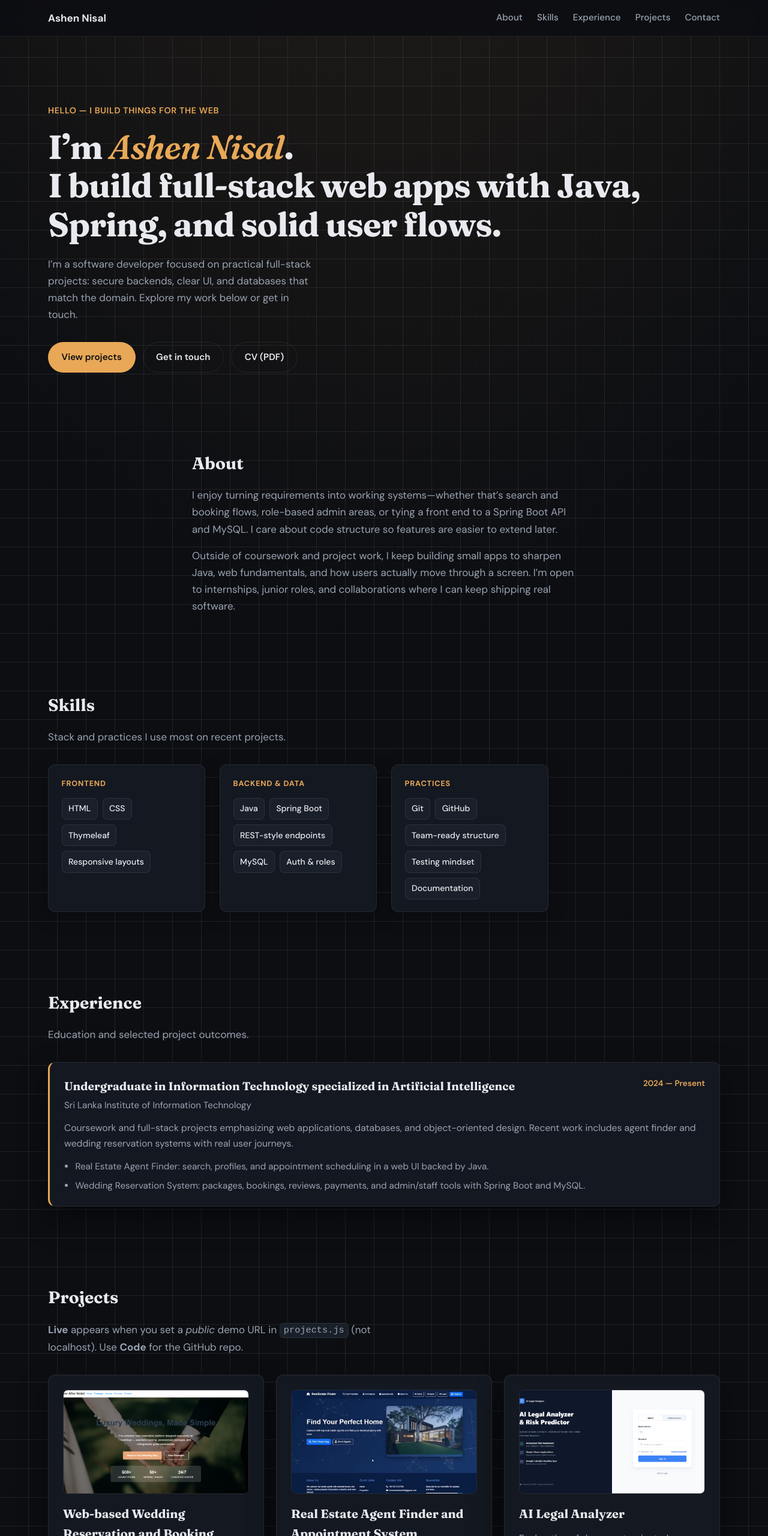
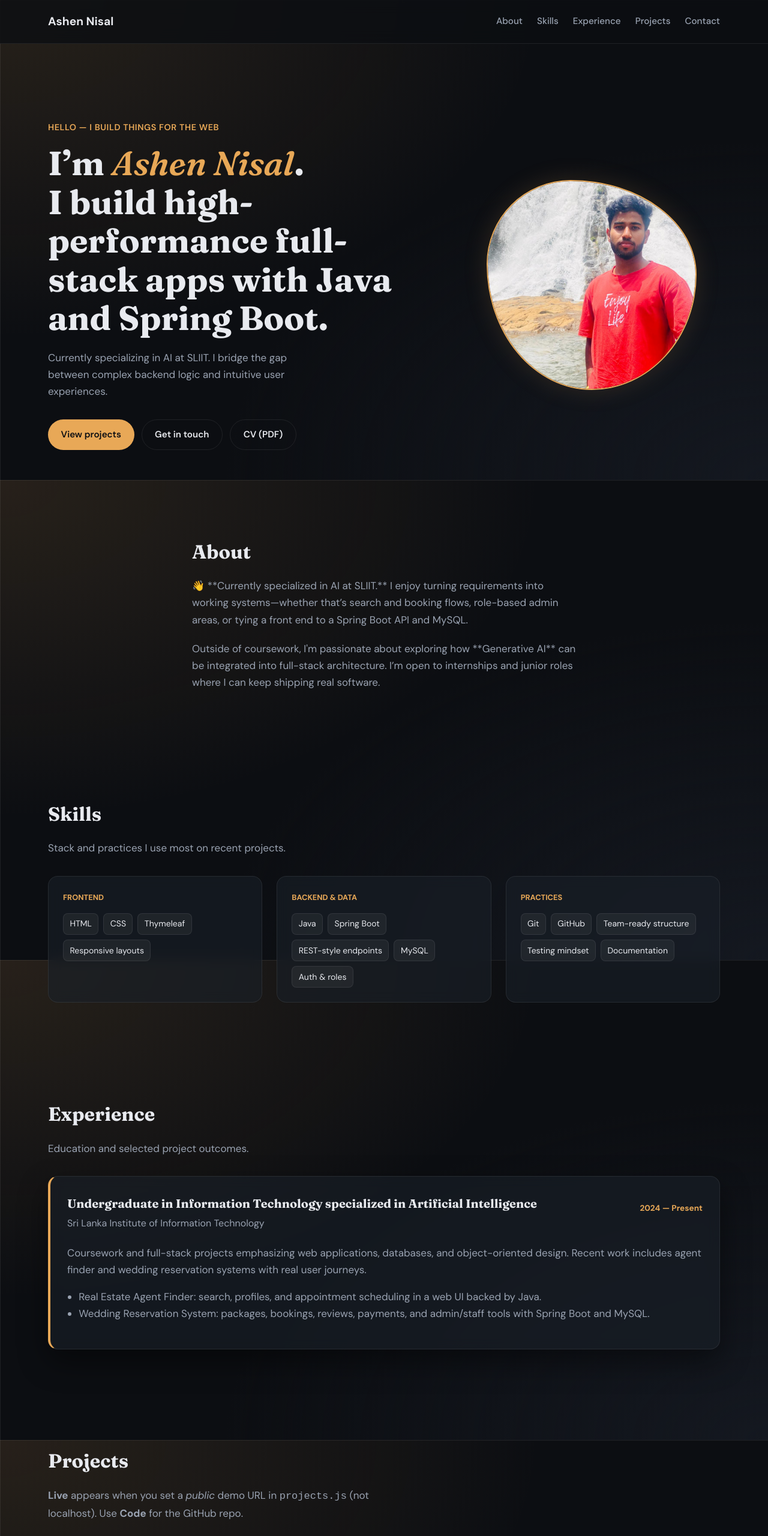
Before and after one commit to Ashennisal/portfolio, a plain HTML site: page index.html in a window 1280 px wide. Shown: the top 2560 px of the page at 60% size. Drawn offline with Linux system fonts and the light colour scheme.

Commit message:
UI Facelift: Added morphing photo and mesh background

```diff
--- a/content.js
+++ b/content.js
@@ -4,15 +4,14 @@ window.PORTFOLIO_SITE = {
   cvUrl: "cv.pdf",
 
   name: "Ashen Nisal",
-  tagline: "I build full-stack web apps with Java, Spring, and solid user flows.",
+  tagline: "I build high-performance full-stack apps with Java and Spring Boot.",
   heroEyebrow: "Hello — I build things for the web",
-  heroLead:
-    "I’m a software developer focused on practical full-stack projects: secure backends, clear UI, and databases that match the domain. Explore my work below or get in touch.",
+  heroLead: "Currently specializing in AI at SLIIT. I bridge the gap between complex backend logic and intuitive user experiences.",
 
   about: {
     paragraphs: [
-      "I enjoy turning requirements into working systems—whether that’s search and booking flows, role-based admin areas, or tying a front end to a Spring Boot API and MySQL. I care about code structure so features are easier to extend later.",
-      "Outside of coursework and project work, I keep building small apps to sharpen Java, web fundamentals, and how users actually move through a screen. I’m open to internships, junior roles, and collaborations where I can keep shipping real software.",
+      "👋 **Currently specialized in AI at SLIIT.** I enjoy turning requirements into working systems—whether that’s search and booking flows, role-based admin areas, or tying a front end to a Spring Boot API and MySQL.",
+      "Outside of coursework, I'm passionate about exploring how **Generative AI** can be integrated into full-stack architecture. I’m open to internships and junior roles where I can keep shipping real software."
     ],
   },
 
--- a/index.html
+++ b/index.html
@@ -1,17 +1,14 @@
 <!DOCTYPE html>
 <html lang="en">
+
 <head>
   <meta charset="UTF-8" />
   <meta name="viewport" content="width=device-width, initial-scale=1.0" />
-    <meta
-      name="description"
-      content="Ashen Nisal — IT undergraduate (AI specialization) at SLIIT. Full-stack portfolio: Java, Spring Boot, MySQL, and web projects."
-    />
+  <meta name="description"
+    content="Ashen Nisal — IT undergraduate (AI specialization) at SLIIT. Full-stack portfolio: Java, Spring Boot, MySQL, and web projects." />
   <meta property="og:title" content="Ashen Nisal — Portfolio" />
-    <meta
-      property="og:description"
-      content="Undergraduate in Information Technology (AI) at SLIIT. Full-stack projects with Spring Boot, Java, MySQL, and modern web front ends."
-    />
+  <meta property="og:description"
+    content="Undergraduate in Information Technology (AI) at SLIIT. Full-stack projects with Spring Boot, Java, MySQL, and modern web front ends." />
   <meta property="og:type" content="website" />
   <meta name="theme-color" content="#0c0e12" />
   <link rel="icon" href="favicon.svg" type="image/svg+xml" />
@@ -20,10 +17,10 @@
   <link rel="preconnect" href="https://fonts.gstatic.com" crossorigin />
   <link
     href="https://fonts.googleapis.com/css2?family=DM+Sans:ital,opsz,wght@0,9..40,400;0,9..40,500;0,9..40,600;0,9..40,700;1,9..40,400&family=Fraunces:ital,opsz,wght@0,9..144,600;0,9..144,700;1,9..144,600&display=swap"
-      rel="stylesheet"
-    />
+    rel="stylesheet" />
   <link rel="stylesheet" href="styles.css" />
 </head>
+
 <body>
   <a class="skip-link" href="#main">Skip to content</a>
   <header class="site-header">
@@ -41,7 +38,8 @@
 
   <main id="main">
     <section class="hero" aria-labelledby="hero-heading">
-        <div class="container">
+      <div class="container hero-grid">
+        <div class="hero-content">
           <p class="hero-eyebrow" id="hero-eyebrow"></p>
           <h1 class="hero-title" id="hero-heading">
             I’m <span class="hero-name" id="hero-name"></span>.<br />
@@ -52,6 +50,10 @@
             <a class="btn btn-primary" href="#projects">View projects</a>
             <a class="btn btn-ghost" href="#contact">Get in touch</a>
             <span id="hero-cv-slot" class="hero-cv-slot"></span>
+          </div>
+        </div>
+        <div class="hero-image-container">
+          <img src="images/your-photo.jpg" alt="Ashen Nisal" class="hero-photo">
         </div>
       </div>
     </section>
@@ -83,7 +85,8 @@
       <div class="container">
         <h2 class="section-title" id="projects-heading">Projects</h2>
         <p class="section-intro">
-            <strong>Live</strong> appears when you set a <em>public</em> demo URL in <code>projects.js</code> (not localhost). Use <strong>Code</strong> for the GitHub repo.
+          <strong>Live</strong> appears when you set a <em>public</em> demo URL in <code>projects.js</code> (not
+          localhost). Use <strong>Code</strong> for the GitHub repo.
         </p>
         <div id="project-grid" class="project-grid" aria-live="polite"></div>
         <p id="projects-error" class="projects-error hidden" role="alert"></p>
@@ -109,4 +112,5 @@
   <script src="projects.js"></script>
   <script src="app.js"></script>
 </body>
+
 </html>
--- a/styles.css
+++ b/styles.css
@@ -1,13 +1,14 @@
 :root {
   --bg: #0c0e12;
   --bg-elevated: #141820;
-  --surface: #1a2029;
+  --surface: rgba(26, 32, 41, 0.6);
+  /* Translucent for Glassmorphism */
   --border: rgba(255, 255, 255, 0.08);
   --text: #e8eaef;
   --text-muted: #9aa3b2;
   --accent: #e8a857;
   --accent-soft: rgba(232, 168, 87, 0.15);
-  --radius: 12px;
+  --radius: 16px;
   --font-sans: "DM Sans", system-ui, sans-serif;
   --font-display: "Fraunces", Georgia, serif;
   --shadow: 0 20px 50px rgba(0, 0, 0, 0.45);
@@ -31,31 +32,37 @@ body {
   line-height: 1.65;
   color: var(--text);
   background-color: var(--bg);
+  /* Dynamic Mesh + Grid Background */
   background-image:
-    radial-gradient(ellipse 80% 50% at 50% -20%, rgba(232, 168, 87, 0.12), transparent),
+    radial-gradient(at 0% 0%, rgba(232, 168, 87, 0.12) 0px, transparent 50%),
+    radial-gradient(at 100% 100%, rgba(20, 24, 32, 1) 0px, transparent 50%),
     linear-gradient(var(--border) 1px, transparent 1px),
     linear-gradient(90deg, var(--border) 1px, transparent 1px);
-  background-size: 100% 100%, 48px 48px, 48px 48px;
-  background-position: 0 0, -1px -1px, -1px -1px;
+  background-size: 100% 100%, 100% 100%, 48px 48px, 48px 48px;
+  background-position: 0 0, 0 0, -1px -1px, -1px -1px;
+  background-attachment: fixed;
 }
 
 a {
   color: var(--accent);
   text-decoration-thickness: 1px;
   text-underline-offset: 0.2em;
+  transition: color 0.2s;
 }
 
 a:hover {
   color: #f0be74;
 }
 
-code {
-  font-family: ui-monospace, "Cascadia Code", monospace;
-  font-size: 0.9em;
-  padding: 0.15em 0.4em;
-  border-radius: 6px;
-  background: var(--surface);
-  border: 1px solid var(--border);
+/* --- Layout --- */
+
+.container {
+  width: min(100% - 2.5rem, var(--max));
+  margin-inline: auto;
+}
+
+.narrow {
+  max-width: 640px;
 }
 
 .skip-link {
@@ -73,21 +80,14 @@ code {
   top: 1rem;
 }
 
-.container {
-  width: min(100% - 2.5rem, var(--max));
-  margin-inline: auto;
-}
-
-.narrow {
-  max-width: 640px;
-}
+/* --- Header --- */
 
 .site-header {
   position: sticky;
   top: 0;
-  z-index: 50;
-  background: rgba(12, 14, 18, 0.85);
-  backdrop-filter: blur(10px);
+  z-index: 100;
+  background: rgba(12, 14, 18, 0.8);
+  backdrop-filter: blur(12px);
   border-bottom: 1px solid var(--border);
 }
 
@@ -95,24 +95,20 @@ code {
   display: flex;
   align-items: center;
   justify-content: space-between;
-  padding: 1rem 0;
+  padding: 1.25rem 0;
 }
 
 .logo {
   font-weight: 700;
   color: var(--text);
   text-decoration: none;
-}
-
-.logo:hover {
-  color: var(--accent);
+  font-size: 1.2rem;
 }
 
 .nav {
   display: flex;
   flex-wrap: wrap;
   gap: 1.5rem;
-  justify-content: flex-end;
 }
 
 .nav a {
@@ -126,8 +122,17 @@ code {
   color: var(--text);
 }
 
+/* --- Hero Section (New 2-Column Grid) --- */
+
 .hero {
-  padding: clamp(3rem, 12vw, 7rem) 0 4rem;
+  padding: clamp(4rem, 12vw, 8rem) 0 4rem;
+}
+
+.hero-grid {
+  display: grid;
+  grid-template-columns: 1.2fr 0.8fr;
+  align-items: center;
+  gap: 3rem;
 }
 
 .hero-eyebrow {
@@ -144,7 +149,6 @@ code {
   font-size: clamp(2.25rem, 5vw, 3.5rem);
   font-weight: 700;
   line-height: 1.15;
-  letter-spacing: -0.02em;
   margin: 0 0 1.25rem;
 }
 
@@ -154,10 +158,37 @@ code {
 }
 
 .hero-lead {
-  max-width: 38ch;
+  max-width: 40ch;
   color: var(--text-muted);
   margin: 0 0 2rem;
 }
+
+.hero-image-container {
+  display: flex;
+  justify-content: center;
+}
+
+.hero-photo {
+  width: 100%;
+  max-width: 350px;
+  aspect-ratio: 1/1;
+  object-fit: cover;
+  border: 2px solid var(--accent);
+  box-shadow: 0 0 40px var(--accent-soft);
+  animation: morphing 10s infinite alternate ease-in-out;
+}
+
+@keyframes morphing {
+  0% {
+    border-radius: 30% 70% 70% 30% / 30% 30% 70% 70%;
+  }
+
+  100% {
+    border-radius: 50% 50% 30% 70% / 50% 60% 40% 50%;
+  }
+}
+
+/* --- Buttons --- */
 
 .hero-actions {
   display: flex;
@@ -174,8 +205,7 @@ code {
   font-weight: 600;
   font-size: 0.95rem;
   text-decoration: none;
-  border: 1px solid transparent;
-  transition: background 0.2s, color 0.2s, border-color 0.2s;
+  transition: all 0.2s ease;
 }
 
 .btn-primary {
@@ -185,28 +215,29 @@ code {
 
 .btn-primary:hover {
   background: #f0be74;
-  color: var(--bg);
+  transform: translateY(-2px);
 }
 
 .btn-ghost {
   background: transparent;
   color: var(--text);
-  border-color: var(--border);
+  border: 1px solid var(--border);
 }
 
 .btn-ghost:hover {
   background: var(--surface);
-  border-color: rgba(255, 255, 255, 0.15);
-  color: var(--text);
+  border-color: var(--accent);
 }
 
+/* --- Sections --- */
+
 .section {
-  padding: 4rem 0;
+  padding: 5rem 0;
 }
 
 .section-title {
   font-family: var(--font-display);
-  font-size: 1.75rem;
+  font-size: 2rem;
   font-weight: 700;
   margin: 0 0 1rem;
 }
@@ -220,36 +251,37 @@ code {
 .about-body p,
 .contact-body p {
   color: var(--text-muted);
-  margin: 0 0 1rem;
+  margin: 0 0 1.25rem;
 }
 
-.about-body p:last-child,
-.contact-body p:last-child {
-  margin-bottom: 0;
-}
+/* --- Skills --- */
 
 .skills-grid {
   display: grid;
-  grid-template-columns: repeat(auto-fill, minmax(min(100%, 260px), 1fr));
+  grid-template-columns: repeat(auto-fill, minmax(min(100%, 280px), 1fr));
   gap: 1.5rem;
 }
 
 .skill-category {
-  background: var(--bg-elevated);
+  background: var(--surface);
+  backdrop-filter: blur(10px);
   border: 1px solid var(--border);
   border-radius: var(--radius);
-  padding: 1.25rem 1.35rem;
-  box-shadow: 0 8px 30px rgba(0, 0, 0, 0.25);
+  padding: 1.5rem;
+  transition: transform 0.3s ease, border-color 0.3s ease;
+}
+
+.skill-category:hover {
+  transform: translateY(-5px);
+  border-color: var(--accent);
 }
 
 .skill-category h3 {
-  font-family: var(--font-sans);
   font-size: 0.8rem;
   font-weight: 700;
   text-transform: uppercase;
-  letter-spacing: 0.06em;
   color: var(--accent);
-  margin: 0 0 0.85rem;
+  margin: 0 0 1rem;
 }
 
 .skill-pills {
@@ -263,117 +295,109 @@ code {
 
 .skill-pills li {
   font-size: 0.875rem;
-  font-weight: 500;
   color: var(--text);
-  background: var(--surface);
+  background: rgba(255, 255, 255, 0.05);
   border: 1px solid var(--border);
   padding: 0.35rem 0.65rem;
   border-radius: 8px;
 }
 
+/* --- Experience --- */
+
 .experience-list {
   display: flex;
   flex-direction: column;
-  gap: 1.25rem;
+  gap: 1.5rem;
 }
 
 .experience-card {
-  background: var(--bg-elevated);
+  background: var(--surface);
+  backdrop-filter: blur(10px);
   border: 1px solid var(--border);
   border-radius: var(--radius);
-  padding: 1.5rem 1.5rem 1.35rem;
-  border-left: 3px solid var(--accent);
+  padding: 1.75rem;
+  border-left: 4px solid var(--accent);
   box-shadow: var(--shadow);
 }
 
 .experience-card-head {
   display: flex;
   flex-wrap: wrap;
-  align-items: flex-start;
   justify-content: space-between;
-  gap: 0.75rem 1rem;
-  margin-bottom: 0.75rem;
+  margin-bottom: 1rem;
 }
 
 .experience-role {
   font-family: var(--font-display);
-  font-size: 1.2rem;
+  font-size: 1.25rem;
   font-weight: 700;
   margin: 0;
-  color: var(--text);
 }
 
 .experience-org {
-  font-size: 0.95rem;
   color: var(--text-muted);
-  margin: 0.2rem 0 0;
+  font-size: 1rem;
+  margin: 0.25rem 0;
 }
 
 .experience-period {
   font-size: 0.85rem;
-  font-weight: 600;
+  font-weight: 700;
   color: var(--accent);
-  margin: 0;
-  white-space: nowrap;
 }
 
 .experience-summary {
   color: var(--text-muted);
-  margin: 0 0 0.85rem;
-  font-size: 0.98rem;
+  margin-bottom: 1rem;
 }
 
 .experience-card ul {
-  margin: 0;
-  padding-left: 1.15rem;
+  padding-left: 1.2rem;
   color: var(--text-muted);
-  font-size: 0.95rem;
 }
 
-.experience-card li {
-  margin-bottom: 0.4rem;
-}
-
-.experience-card li:last-child {
-  margin-bottom: 0;
-}
+/* --- Projects --- */
 
 .project-grid {
   display: grid;
   grid-template-columns: repeat(auto-fill, minmax(min(100%, 320px), 1fr));
-  gap: 1.25rem;
+  gap: 1.5rem;
 }
 
 .project-card {
-  background: var(--bg-elevated);
+  background: var(--surface);
+  backdrop-filter: blur(10px);
   border: 1px solid var(--border);
   border-radius: var(--radius);
   padding: 1.5rem;
   display: flex;
   flex-direction: column;
-  gap: 0.75rem;
-  box-shadow: var(--shadow);
-  transition: border-color 0.2s, transform 0.2s;
+  gap: 1rem;
+  transition: all 0.3s ease;
+  overflow: hidden;
 }
 
 .project-card:hover {
-  border-color: rgba(232, 168, 87, 0.35);
-  transform: translateY(-2px);
+  transform: translateY(-5px);
+  border-color: var(--accent);
+}
+
+.project-thumb {
+  width: 100%;
+  aspect-ratio: 16 / 9;
+  object-fit: cover;
+  border-radius: 8px;
+  transition: transform 0.5s ease;
+}
+
+.project-card:hover .project-thumb {
+  transform: scale(1.05);
 }
 
 .project-card h3 {
   font-family: var(--font-display);
-  font-size: 1.25rem;
-  font-weight: 700;
+  font-size: 1.3rem;
   margin: 0;
-  color: var(--text);
-}
-
-.project-desc {
-  color: var(--text-muted);
-  font-size: 0.98rem;
-  margin: 0;
-  flex: 1;
 }
 
 .project-tags {
@@ -382,89 +406,72 @@ code {
   gap: 0.5rem;
   list-style: none;
   padding: 0;
-  margin: 0;
 }
 
 .project-tags li {
-  font-size: 0.75rem;
-  font-weight: 600;
+  font-size: 0.7rem;
+  font-weight: 700;
   text-transform: uppercase;
-  letter-spacing: 0.04em;
   color: var(--accent);
   background: var(--accent-soft);
-  padding: 0.25rem 0.55rem;
-  border-radius: 6px;
+  padding: 0.25rem 0.5rem;
+  border-radius: 4px;
 }
 
 .project-actions {
   display: flex;
-  flex-wrap: wrap;
-  gap: 0.6rem;
-  margin-top: 0.25rem;
+  gap: 0.75rem;
+  margin-top: auto;
 }
 
-.project-actions .btn {
-  padding: 0.55rem 1rem;
-  font-size: 0.875rem;
+/* --- Footer & Misc --- */
+
+.social {
+  list-style: none;
+  padding: 0;
+  display: flex;
+  gap: 1.5rem;
 }
 
-.project-actions .btn[disabled],
-.project-actions .btn[aria-disabled="true"] {
-  opacity: 0.4;
-  pointer-events: none;
+.site-footer {
+  border-top: 1px solid var(--border);
+  padding: 3rem 0;
+  margin-top: 4rem;
+  color: var(--text-muted);
+  font-size: 0.9rem;
 }
 
-.projects-error {
-  color: #f08080;
-  margin-top: 1rem;
+.footer-inner {
+  display: flex;
+  justify-content: space-between;
 }
 
 .hidden {
   display: none !important;
 }
 
-.social {
-  list-style: none;
-  padding: 0;
-  margin: 1.25rem 0 0;
-  display: flex;
-  gap: 1.25rem;
-}
+/* --- Responsive --- */
 
-.social a {
-  font-weight: 600;
-}
+@media (max-width: 850px) {
+  .hero-grid {
+    grid-template-columns: 1fr;
+    text-align: center;
+  }
 
-.site-footer {
-  border-top: 1px solid var(--border);
-  padding: 2rem 0;
-  margin-top: 2rem;
-}
+  .hero-image-container {
+    order: -1;
+  }
 
-.footer-inner {
-  display: flex;
-  flex-wrap: wrap;
-  justify-content: space-between;
-  gap: 1rem;
-  font-size: 0.9rem;
-  color: var(--text-muted);
-}
+  .hero-actions {
+    justify-content: center;
+  }
 
-.footer-hint {
-  opacity: 0.75;
-}
+  .hero-lead {
+    margin-inline: auto;
+  }
 
-.project-thumb {
-  width: 100%;
-  aspect-ratio: 16 / 9;
-  object-fit: cover;
-  border-radius: 8px;
-  border: 1px solid var(--border);
-  margin-bottom: 0.25rem;
-}
-
-@media (max-width: 520px) {
-  .nav {
+  .header-inner {
+    flex-direction: column;
     gap: 1rem;
   }
 }
```
Also changed, not shown: images/your-photo.jpg (added), 1 other file. Lines whose indentation alone changed are shown as unchanged.
